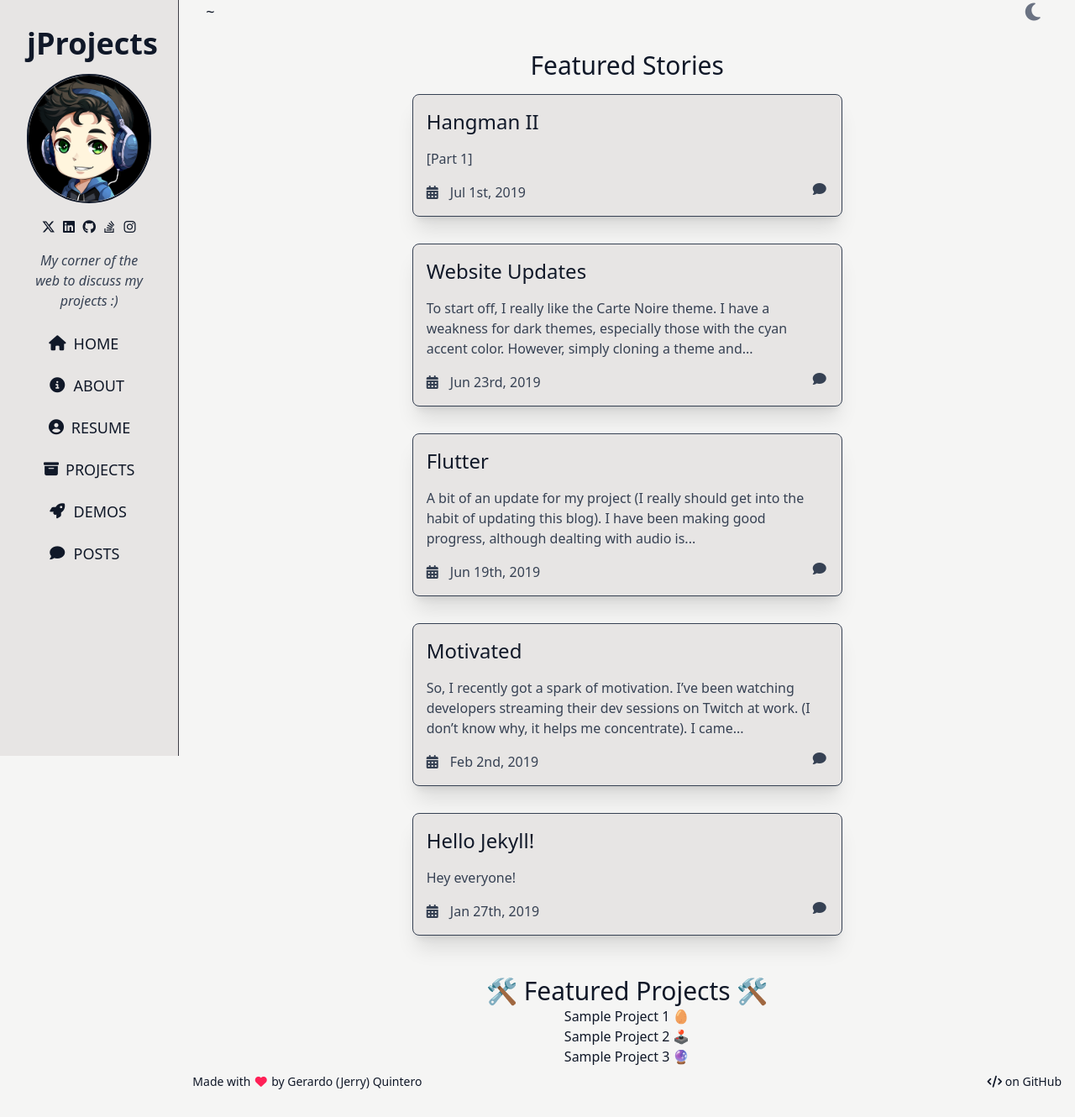
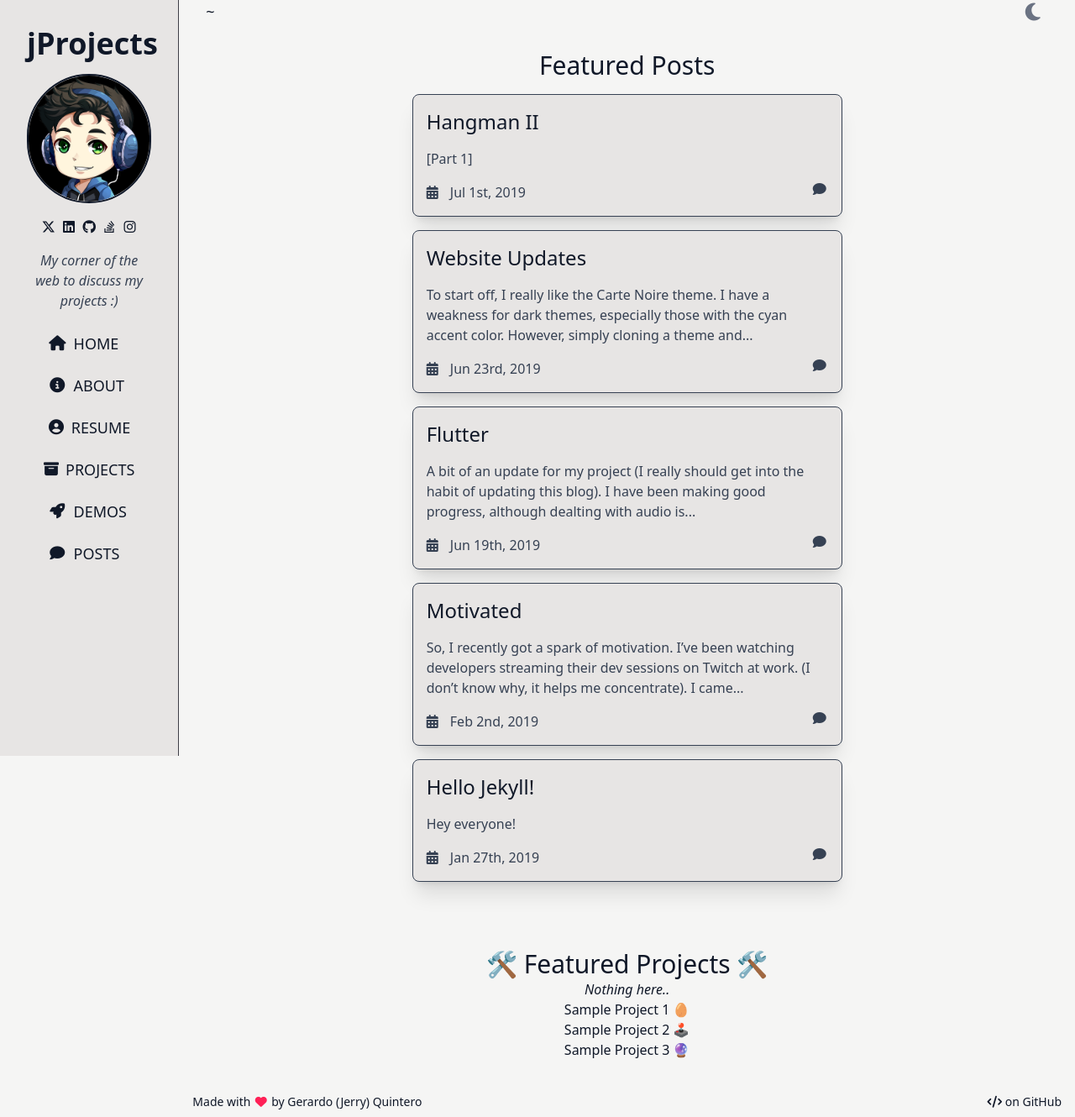
Before and after one commit to jerryq27/jerryq27.github.io, a Jekyll site: the page built from index.html, in a window 1280 px wide. Shown: the whole page at 84% size. Built offline with Jekyll 4.4.1, drawn with Linux system fonts in a browser that asks for light colours; nearby versions of some CDN libraries; before the commit the page ends 1306 px from its top, so only the background shows below that.

Commit message:
Creating generic featured item component for both posts and projects.

```diff
--- a/_includes/featured-post.html
+++ b/_includes/featured-item.html
@@ -9,7 +9,7 @@
         <i class="fa-solid fa-calendar-days fa-fw pr-6"></i>
         {{ include.date | date_to_string: "ordinal", "US" }}
       </span>
-      <i class="fa-solid fa-comment fa-fw"></i>
+      <i class="fa-solid {{ include.icon }} fa-fw"></i>
     </div>
   </div>
 </a>
--- a/index.html
+++ b/index.html
@@ -4,14 +4,15 @@
 {% assign theme = site.data.colors %}
 
 <div class="h-full flex flex-col">
-  <div class="text-center py-8">
-    <h2 class="{{ theme.page-header-text }}">Featured Stories</h2>
-    <div class="flex flex-wrap justify-center gap-8 p-4">
+  <div class="text-center py-8 max-h-[45vh] overflow-auto">
+    <h2 class="{{ theme.page-header-text }}">Featured Posts</h2>
+    <div class="flex flex-wrap justify-center gap-4 p-4">
       {% for post in site.posts %}
         {% if post.is_featured %}
-          {% include featured-post.html
+          {% include featured-item.html
               title=post.title
               excerpt=post.excerpt
+              icon='fa-comment'
               url=post.url
               date=post.date %}
         {% endif %}
@@ -19,8 +20,13 @@
     </div>
   </div>
 
-  <div class="text-center">
+  <div class="text-center py-8 max-h-[45vh] overflow-auto">
     <h2 class="{{ theme.page-header-text }}">🛠️ Featured Projects 🛠️</h2>
+    <div>
+    {% if site.projects.size == 0 %}
+      <p class="italic">Nothing here..</p>
+    {% endif %}
+    </div>
     <ul>
       <li>Sample Project 1 🥚</li>
       <li>Sample Project 2 🕹️</li>
```
